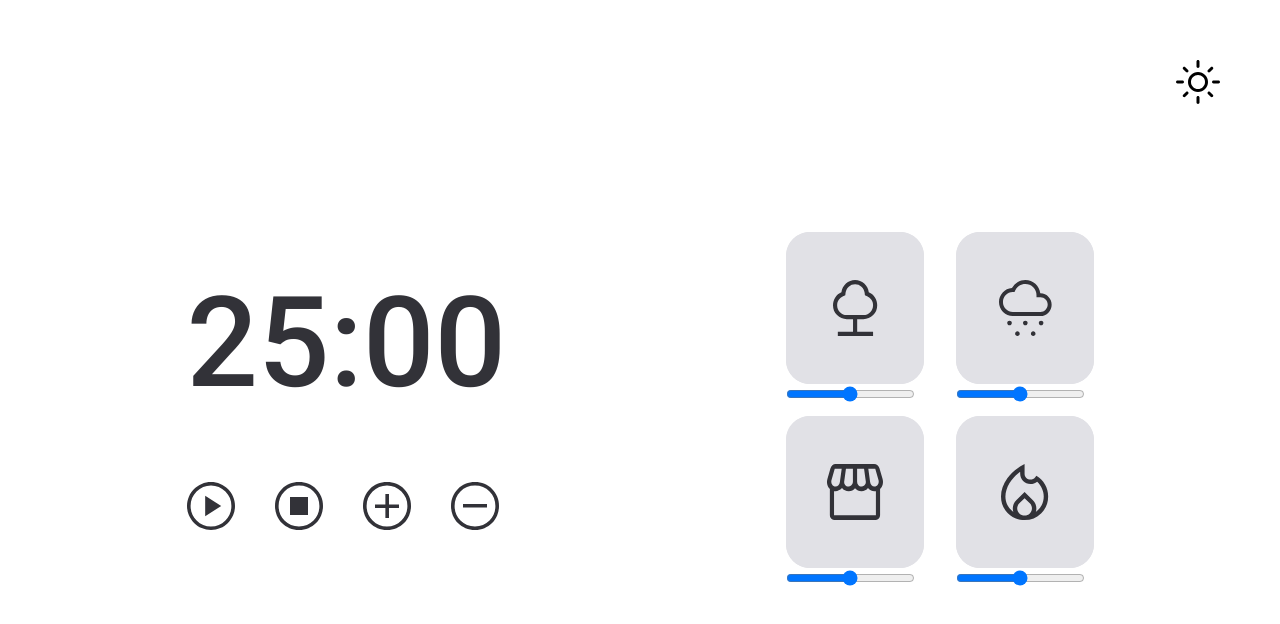
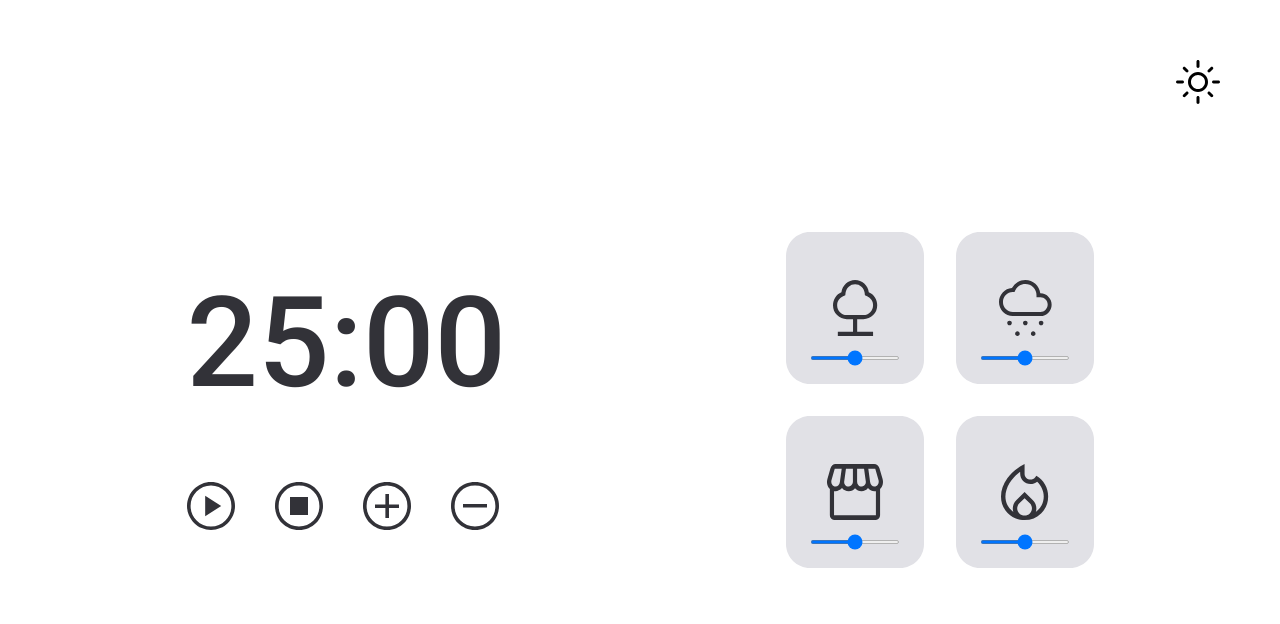
Before and after one commit to Clara-Pacheco/FocusTimer2.0-DarkMode, a plain HTML site: page index.html in a window 1280 px wide. Drawn offline with Linux system fonts and the light colour scheme.

Commit message:
Alter card-container and progress classes stylization

```diff
--- a/style.css
+++ b/style.css
@@ -92,12 +92,13 @@ main {
 }
 
 .card-container {
-  width: 13.8rem;
-  height: 15.2rem;
+  position: relative;
 
+  display: flex;
+  flex-direction: column;
+  align-items: center;
+  gap: 3.2rem;
 
-  background: var(--bg-card-color);
-  border-radius: 2.4rem;
 }
 
 /* Card active classes */
@@ -125,3 +126,22 @@ main {
   margin-top: 6rem;
   margin-right: 6rem;
 }
+
+.progress {
+
+  width: 90px;
+  height: 4px;
+
+  background: #FFFFFF;
+  border-radius: 5px;
+
+  position: absolute;
+  bottom: 0;
+
+  margin-bottom: 2.4rem;
+  margin-top: 3.2rem;
+
+
+
+
+}
```
